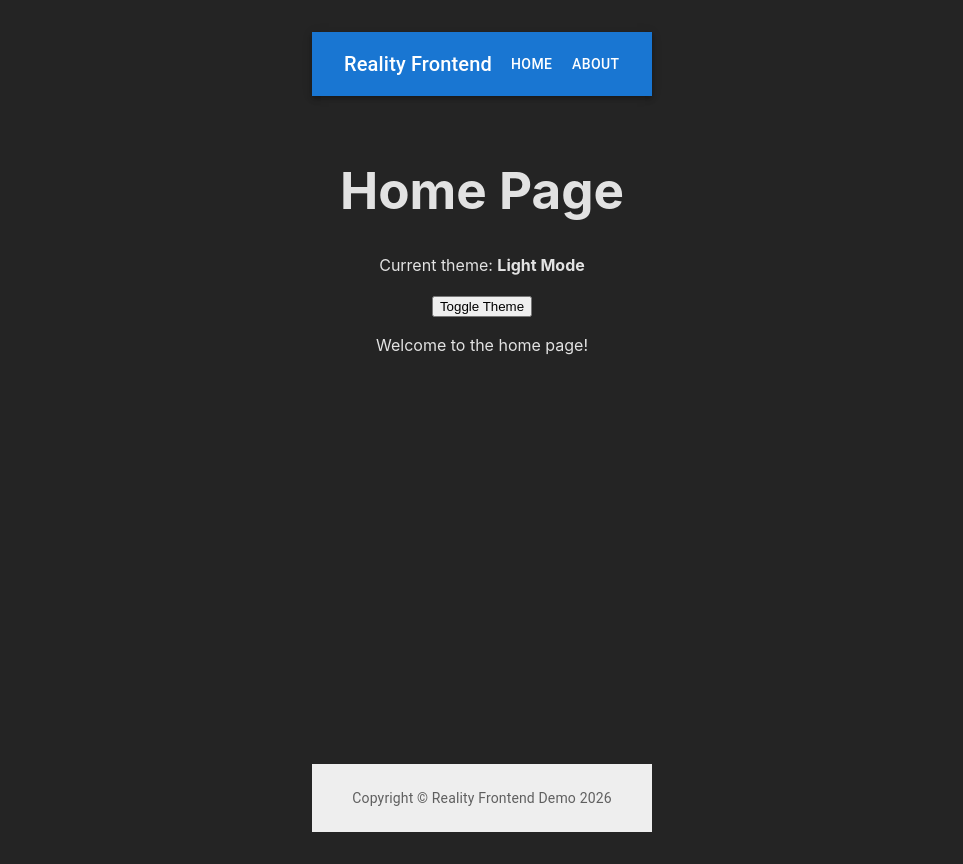
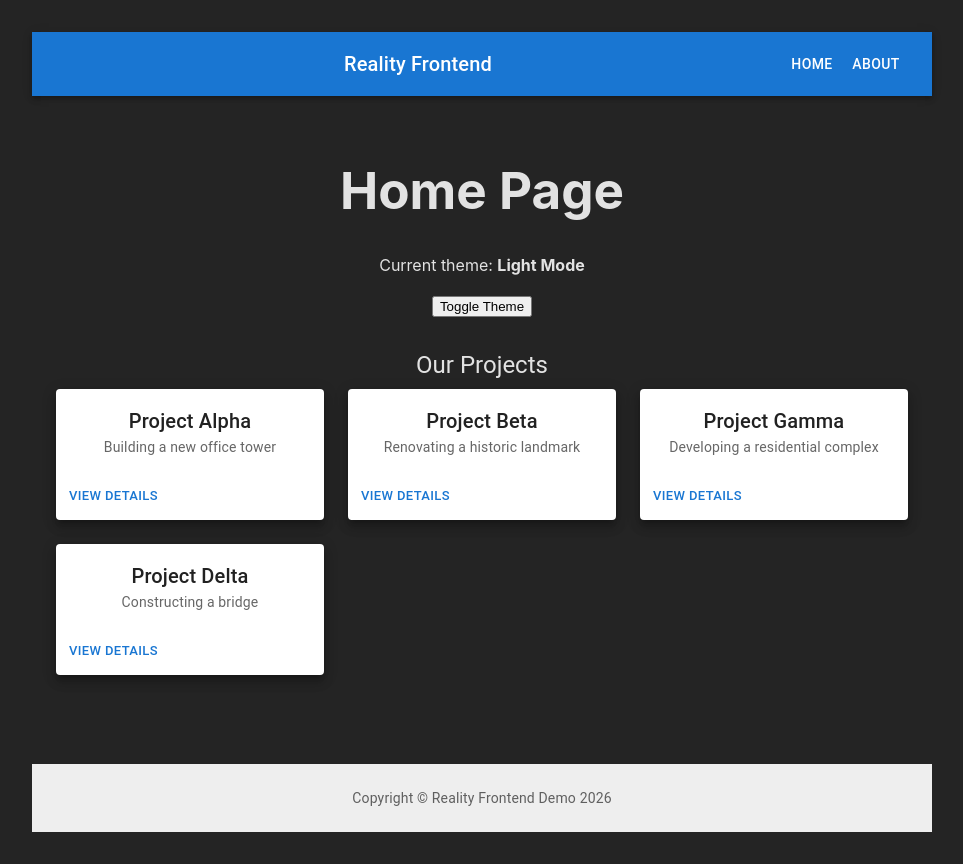
Before and after one commit to rahul-ambarakonda/Reality_Frontend, a React (Vite) app: page / in a window 1280 px wide. Shown: the whole page, without its empty margins (158-1121 px from the left). Built offline with nearby package versions, Linux system fonts and the light colour scheme.

Commit message:
feat: Add project listing and navigation to HomePage.tsx

```diff
--- a/src/pages/HomePage.tsx
+++ b/src/pages/HomePage.tsx
@@ -1,8 +1,23 @@
-import React from 'react';
-import { useTheme } from '../context/AppContext'; // Adjust path as necessary
+import React, { useEffect, useState } from 'react';
+import { useTheme } from '../context/AppContext';
+import { getProjects, Project } from '../api/mockDataService';
+import { Link } from 'react-router-dom';
+import { Typography, Box, Card, CardContent, CardActions, Button, CircularProgress, Grid } from '@mui/material';
 
 const HomePage: React.FC = () => {
   const { isDarkMode, toggleDarkMode } = useTheme();
+  const [projects, setProjects] = useState<Project[]>([]);
+  const [loading, setLoading] = useState<boolean>(true);
+
+  useEffect(() => {
+    setLoading(true);
+    // Simulate API call delay
+    setTimeout(() => {
+      const fetchedProjects = getProjects();
+      setProjects(fetchedProjects);
+      setLoading(false);
+    }, 500);
+  }, []);
 
   return (
     <div className={`p-4 ${isDarkMode ? 'bg-gray-800 text-white' : 'bg-white text-gray-900'}`}>
@@ -18,7 +33,39 @@ const HomePage: React.FC = () => {
       >
         Toggle Theme
       </button>
-      <p className="mt-4">Welcome to the home page!</p>
+
+      <Box sx={{ mt: 4 }}>
+        <Typography variant="h5" component="h2" gutterBottom>
+          Our Projects
+        </Typography>
+        {loading ? (
+          <Box sx={{ display: 'flex', justifyContent: 'center', alignItems: 'center', minHeight: '150px' }}>
+            <CircularProgress />
+          </Box>
+        ) : (
+          <Grid container spacing={3}>
+            {projects.map((project) => (
+              <Grid item xs={12} sm={6} md={4} key={project.id}>
+                <Card raised>
+                  <CardContent>
+                    <Typography variant="h6" component="div">
+                      {project.name}
+                    </Typography>
+                    <Typography variant="body2" color="text.secondary">
+                      {project.description}
+                    </Typography>
+                  </CardContent>
+                  <CardActions>
+                    <Button size="small" component={Link} to={`/projects/${project.id}`}>
+                      View Details
+                    </Button>
+                  </CardActions>
+                </Card>
+              </Grid>
+            ))}
+          </Grid>
+        )}
+      </Box>
     </div>
   );
 };
```
